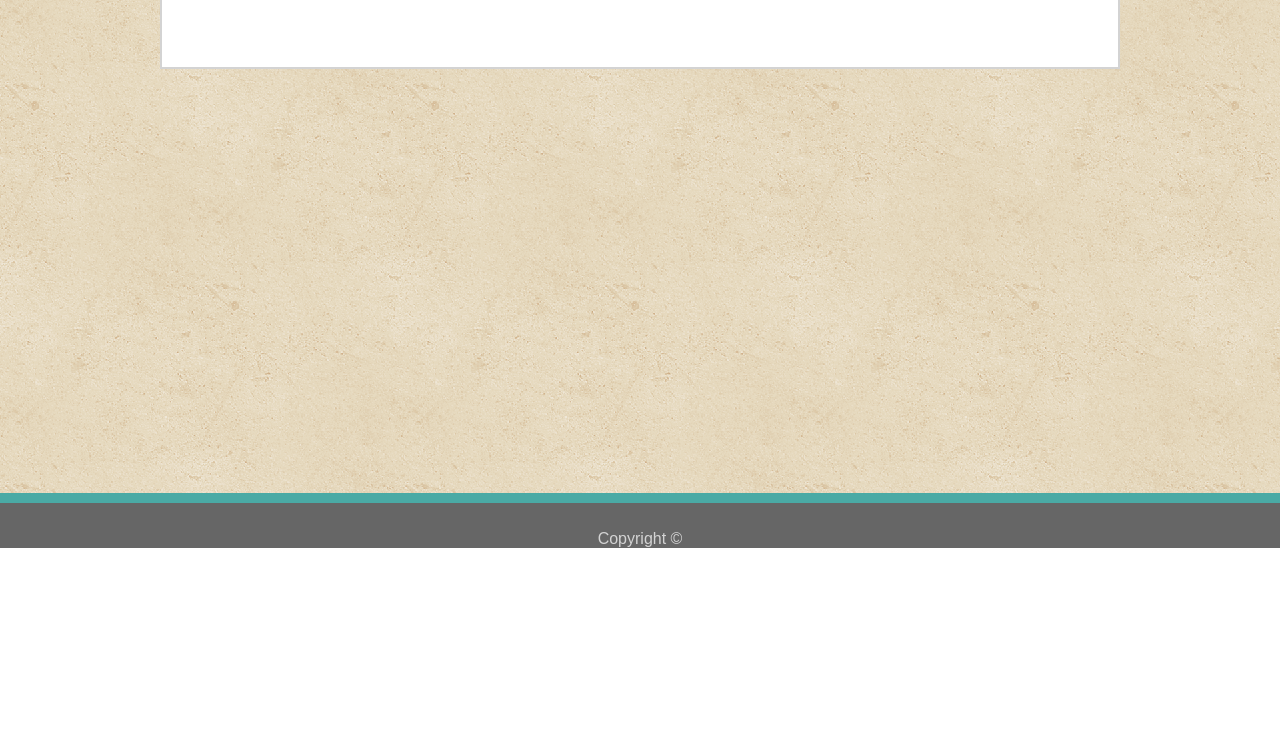
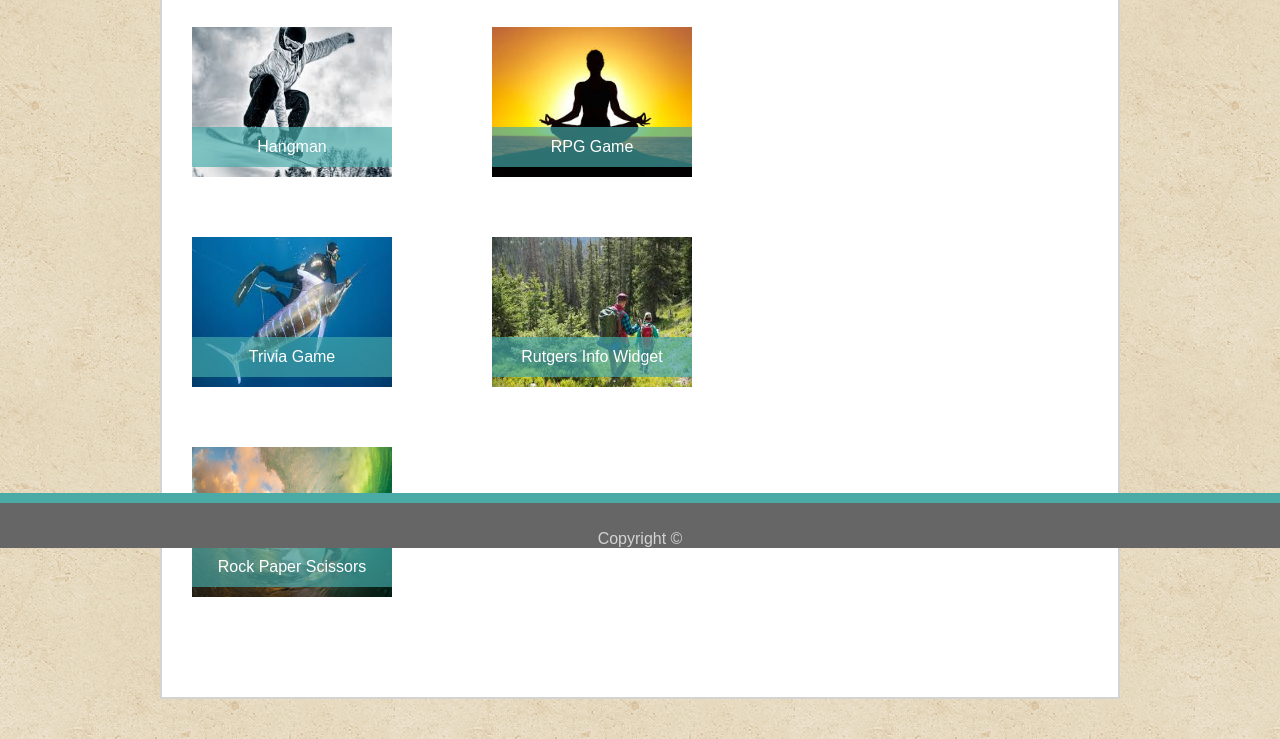
Before and after one commit to CandyMan999/Basic-Portfolio, a plain HTML site: page portfolio.html in a window 1280 px wide. Shown: the part 252-991 px from the top of the page. Before the commit the page ends 800 px from the top, so only its background shows below. Drawn offline with Linux system fonts and the light colour scheme.

Commit message:
added new css stylesheet for portfolio. finished the portfolio page and added some images

```diff
--- /dev/null
+++ b/assets/css/portfolio.css
@@ -0,0 +1,96 @@
+.RPG {
+    position: absolute;
+    display: inline-block;
+    margin-left: 300px;
+    height: 210px;
+    width: 280px;
+}
+
+.RPG-toolbar {
+    height: 40px;
+    width: 200px;
+    background-color: #4aaa;
+    color: #ffffff;
+    text-align: center;
+    position: relative;
+    margin-bottom: 100px;
+    display: inline-block;
+    margin-top: 100px;
+}
+
+.rutgers {
+    position: absolute;
+    display: inline-block;
+    margin-left: 300px;
+    height: 210px;
+    width: 280px;
+}
+
+.rutgers-toolbar {
+    height: 40px;
+    width: 200px;
+    background-color: #4aaa;
+    color: #ffffff;
+    text-align: center;
+    position: relative;
+    margin-bottom: 100px;
+    display: inline-block;
+    margin-top: 100px;
+}
+
+.hangman {
+    height: 210px;
+    width: 280px;
+}
+
+.hangman-toolbar{
+    height: 40px;
+    width: 200px;
+    background-color: #4aaa;
+    color: #ffffff;
+    text-align: center;
+    position: relative;
+    margin-bottom: 100px;
+    display: inline-block;
+    margin-top: 100px;
+
+}
+
+.trivia {
+    height: 210px;
+    width: 280px;
+}
+
+.trivia-toolbar {
+    height: 40px;
+    width: 200px;
+    background-color: #4aaa;
+    color: #ffffff;
+    text-align: center;
+    position: relative;
+    margin-bottom: 100px;
+    display: inline-block;
+    margin-top: 100px;
+}
+
+.rock {
+    height: 210px;
+    width: 280px;
+}
+
+.rock-toolbar {
+    height: 40px;
+    width: 200px;
+    background-color: #4aaa;
+    color: #ffffff;
+    text-align: center;
+    position: relative;
+    margin-bottom: 100px;
+    display: inline-block;
+    margin-top: 100px;
+}
+
+img {
+    position: absolute;
+    display: inline-block;
+   }
--- a/assets/css/style.css
+++ b/assets/css/style.css
@@ -171,3 +171,7 @@ input, textarea {
     font-size: 20px;
 
 }
+
+.btn-nav:hover {
+    color: mediumspringgreen;
+}
--- a/portfolio.html
+++ b/portfolio.html
@@ -5,6 +5,7 @@
         <title>Basic-Portfolio</title>
         <link rel="stylesheet" href="assets/css/reset.css">
         <link rel="stylesheet" href="assets/css/style.css">
+        <link rel="stylesheet" href="assets/css/portfolio.css"
 
     </head>
     <body>
@@ -40,9 +41,41 @@
         <section class="box-content">
             <h2 class="heading">
                 Portfolio
-
             </h2>
             <div class="main-content">
+
+                <div class="RPG">
+                    <img src="assets/images/yoga.jpeg">
+                       <div class="RPG-toolbar">
+                           <p>RPG Game</p>
+                       </div>
+                    </div>
+                <div class="hangman">
+                    <img src="assets/images/snowboard.jpeg">
+                        <div class="hangman-toolbar">
+                            <p>Hangman</p>
+                        </div>
+
+                            </div>
+                 <div class="rutgers">
+                    <img src="assets/images/hiking.jpeg">
+                   <div class="rutgers-toolbar">
+                       <p>Rutgers Info Widget</p>
+                   </div>
+                </div>
+                <div class="trivia">
+                        <img src="assets/images/spearfishing.jpeg">
+                       <div class="trivia-toolbar">
+                           <p>Trivia Game</p>
+                       </div>
+                    </div>
+                 <div class="rock">
+                    <img src="assets/images/surfing.jpg">
+                   <div class="rock-toolbar">
+                       <p>Rock Paper Scissors</p>
+                   </div>
+                </div>
+
 
 
 
```
Also changed, not shown: index.html (+3 -3 lines), assets/images/hiking.jpeg (added), assets/images/images.jpg (added), assets/images/nature1.jpg (added), assets/images/snowboard.jpeg (added), assets/images/spearfishing.jpeg (added), assets/images/surfing.jpg (added), assets/images/yoga.jpeg (added).
